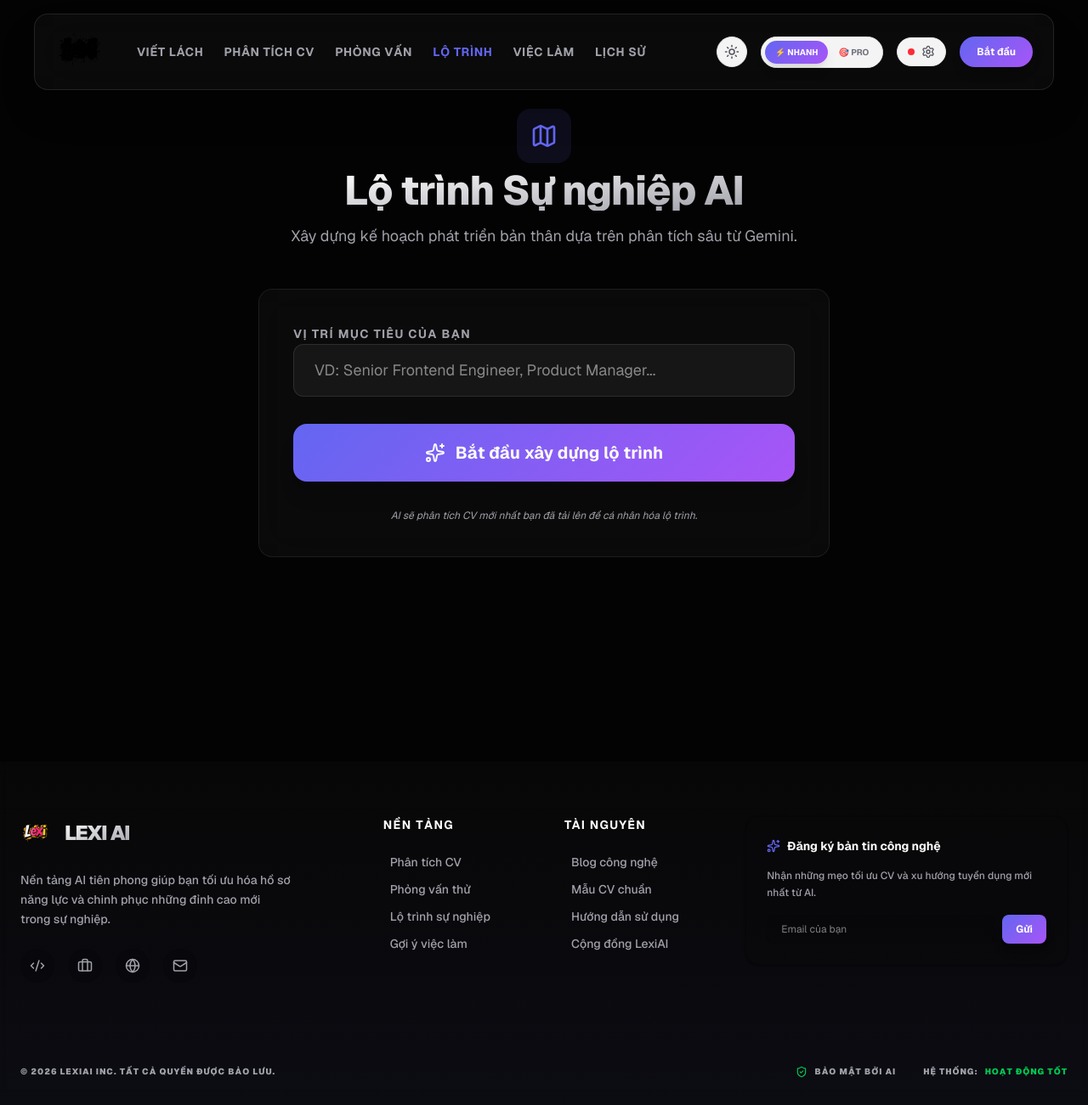
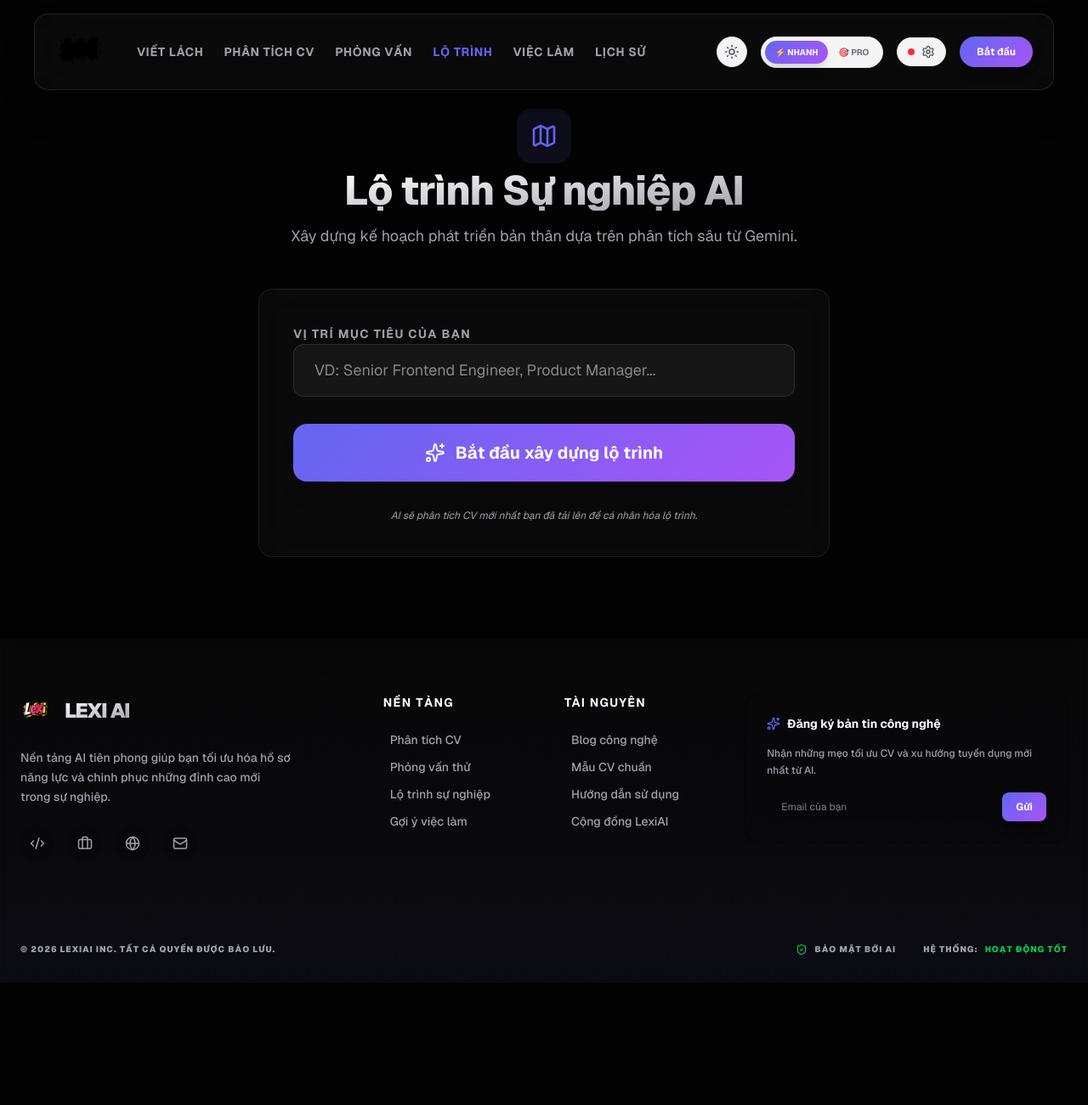
Before and after one commit to QuangPhan010/LEXIAI, a Next.js app in the folder frontend/: page /roadmap in a window 1280 px wide. Shown: the whole page at 85% size. After the commit the page ends 1157 px from the top, so only its background shows below. Built offline with nearby package versions, Linux system fonts and the light colour scheme.

Commit message:
fix: total overhaul of layout to fix footer overlap and ensure it stays at the absolute bottom

```diff
--- a/frontend/src/app/cv/page.tsx
+++ b/frontend/src/app/cv/page.tsx
@@ -337,7 +337,7 @@
   };
 
   return (
-    <div className="min-h-screen bg-background text-foreground pt-32 pb-24 px-8">
+    <div className="bg-background text-foreground pt-32 pb-24 px-8">
       <Navbar />
       <main className="max-w-7xl mx-auto space-y-12">
         <header className="flex flex-col items-center text-center space-y-4">
--- a/frontend/src/app/interview/page.tsx
+++ b/frontend/src/app/interview/page.tsx
@@ -295,7 +295,7 @@
   };
 
   return (
-    <div className="min-h-screen bg-background text-foreground pt-32 pb-24 px-8">
+    <div className="bg-background text-foreground pt-32 pb-24 px-8">
       <Navbar />
       <main className="max-w-4xl mx-auto h-[calc(100vh-200px)] flex flex-col space-y-6">
         <header className="flex items-center justify-between">
--- a/frontend/src/app/layout.tsx
+++ b/frontend/src/app/layout.tsx
@@ -35,17 +35,19 @@
       suppressHydrationWarning
       className={`${geistSans.variable} ${geistMono.variable} antialiased`}
     >
-      <body className="min-h-screen flex flex-col bg-background" suppressHydrationWarning>
+      <body className="bg-background" suppressHydrationWarning>
         <ThemeProvider
           attribute="class"
           defaultTheme="dark"
           enableSystem
           disableTransitionOnChange
         >
-          <main className="flex-grow">
-            {children}
-          </main>
-          <Footer />
+          <div className="flex flex-col min-h-screen">
+            <main className="flex-grow relative">
+              {children}
+            </main>
+            <Footer />
+          </div>
         </ThemeProvider>
       </body>
     </html>
--- a/frontend/src/app/roadmap/page.tsx
+++ b/frontend/src/app/roadmap/page.tsx
@@ -62,7 +62,7 @@
   };
 
   return (
-    <div className="min-h-screen bg-background text-foreground pt-32 pb-24 px-8">
+    <div className="bg-background text-foreground pt-32 pb-24 px-8">
       <Navbar />
       <main className="max-w-5xl mx-auto space-y-12">
         <header className="flex flex-col items-center text-center space-y-4">
--- a/frontend/src/app/writing/page.tsx
+++ b/frontend/src/app/writing/page.tsx
@@ -92,7 +92,7 @@
   };
 
   return (
-    <div className="min-h-screen bg-background text-foreground pt-28 md:pt-32 pb-24 px-5 md:px-8">
+    <div className="bg-background text-foreground pt-28 md:pt-32 pb-24 px-5 md:px-8">
       <Navbar />
 
       <main className="max-w-6xl mx-auto space-y-8">
--- a/frontend/src/components/Footer.tsx
+++ b/frontend/src/components/Footer.tsx
@@ -41,7 +41,7 @@
   };
 
   return (
-    <footer className="relative mt-24 border-t border-black/10 dark:border-white/10 bg-muted/30 backdrop-blur-sm shadow-[0_-1px_0_rgba(0,0,0,0.05)] dark:shadow-[0_-1px_0_rgba(255,255,255,0.05)]">
+    <footer className="relative mt-auto border-t border-black/10 dark:border-white/10 bg-muted/30 backdrop-blur-sm shadow-[0_-1px_0_rgba(0,0,0,0.05)] dark:shadow-[0_-1px_0_rgba(255,255,255,0.05)]">
       <div className="absolute inset-0 bg-gradient-to-b from-transparent to-accent/5 pointer-events-none" />
 
       <div className="max-w-7xl mx-auto px-6 pt-16 pb-8 relative">
```
